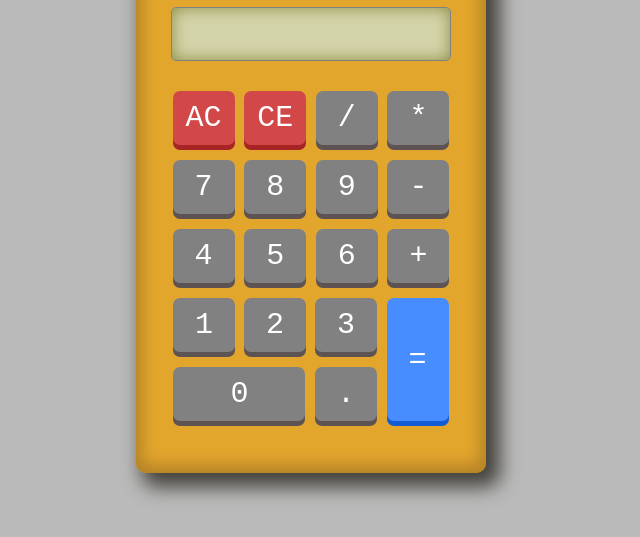
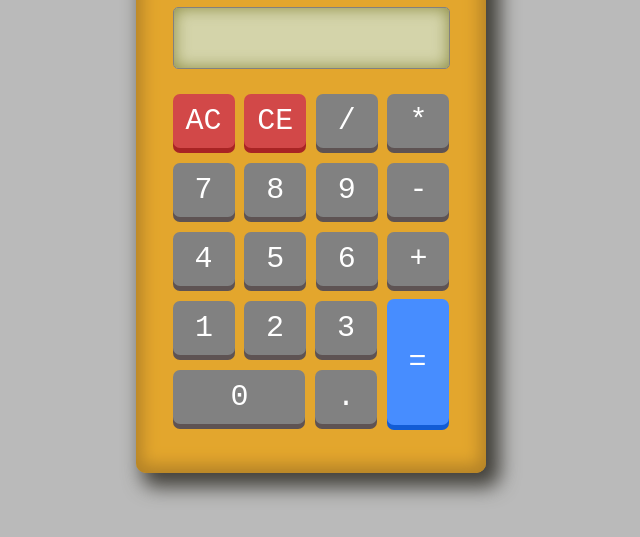
Before and after one commit to envincebal/calculator, a plain HTML site: page index.html in a window 1280 px wide. Shown: the part 127-664 px from the top of the page, without its empty margins (329-969 px from the left). Drawn offline with Linux system fonts and the light colour scheme.

Commit message:
Replaced display with text input field and styled it

```diff
--- a/css/style.css
+++ b/css/style.css
@@ -63,8 +63,8 @@ button:active {
 
 .equals-button {
 	position: relative;
-	bottom: 69px;
-	height: 123px;
+	bottom: 71px;
+	height: 126px;
 	background-color: #478dff;
 	-webkit-box-shadow: 0 5px #125CD5;
 	        box-shadow: 0 5px #125CD5;
@@ -72,7 +72,7 @@ button:active {
 
 .input-buttons {
 	width: 80%;
-	margin: 20px auto;
+	margin: 15px auto;
 }
 
 .title {
@@ -80,21 +80,16 @@ button:active {
 	margin: 10px 0;
 }
 
-.display-field {
-	width: 80%;
+.result {
+	-webkit-border-radius: 5px;
+	        border-radius: 5px;
+	border: 1px solid #82817F;
+	width: 270px;
 	background-color: #D4D4AA;
 	-webkit-box-shadow: inset 0px 0px 16px 0px #8c8c42;
 	        box-shadow: inset 0px 0px 16px 0px #8c8c42;
-	margin: 0 auto;
+	height: 60px;
 	text-align: right;
-	-webkit-border-radius: 5px;
-	        border-radius: 5px;
-	border: 1px solid #82817F;
-}
-
-.result {
-	height: 40px;
-	font-size: 30px;
-	margin:7px 0 5px 0;
+	font-size: 35px;
 	padding: 0 5px 0 0;
 }
--- a/index.html
+++ b/index.html
@@ -9,10 +9,7 @@
 <body>
 	<div class="container">
 		<h2 class="title">Javascript Calculator</h2>
-		<div class="display-field">
-			<p class="result"></p>
-		</div>
-
+		<input class="result" type="text" readonly />
 		<div class="input-buttons">
 			<button value="AC" class="clear-button">AC</button>
 			<button value="CE" class="clear-button">CE</button>
```
